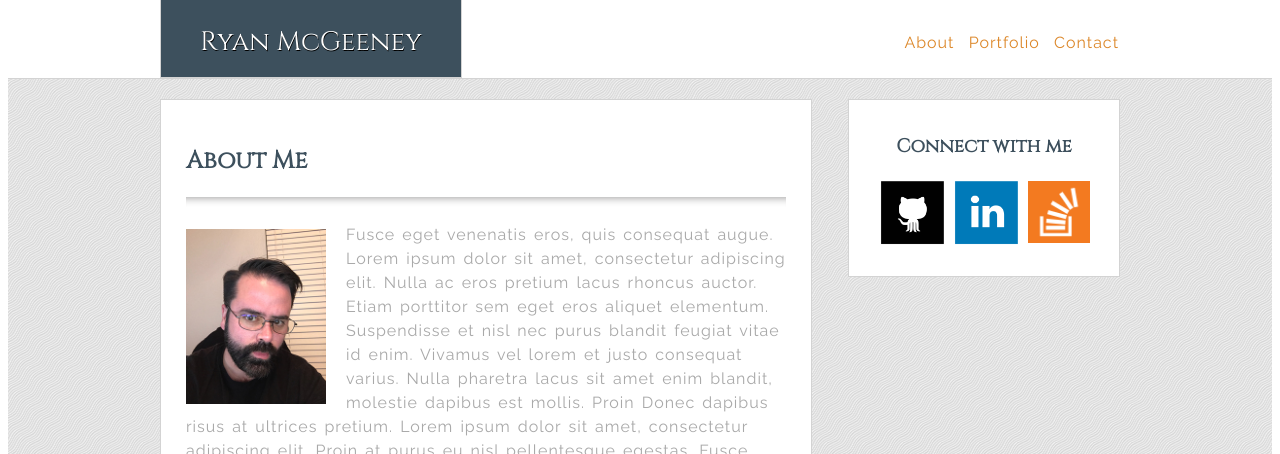
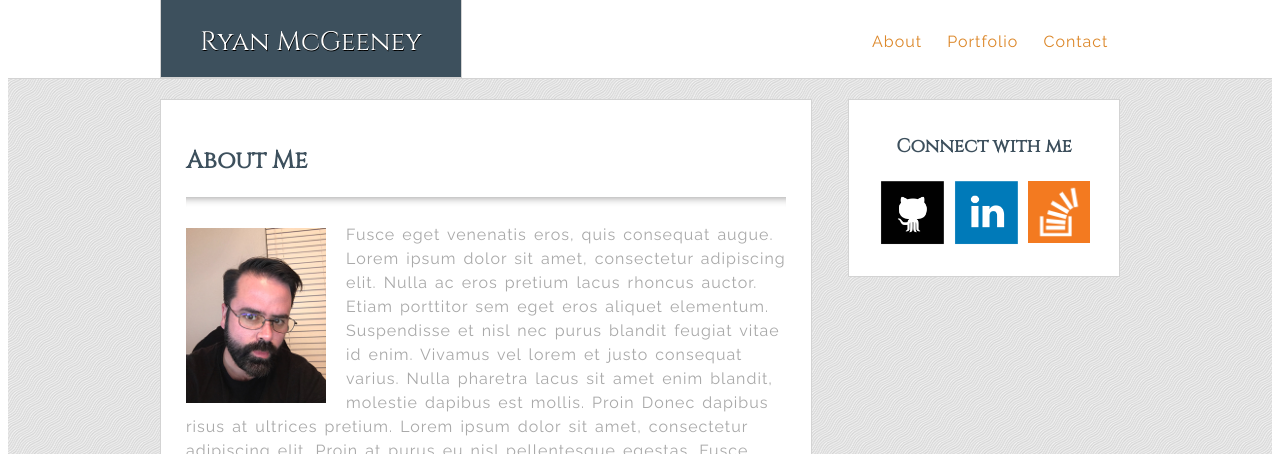
Before and after one commit to Ryan9087/Basic-Portfolio, a plain HTML site: page index.html in a window 1280 px wide. Shown: the top 454 px of the page. Drawn offline with Linux system fonts and the light colour scheme.

Commit message:
More changes

```diff
--- a/assets/css/style.css
+++ b/assets/css/style.css
@@ -5,7 +5,6 @@ h1, h2, h3 {
 
 p {
     font-family: 'Raleway', sans-serif;
-    width: 600px;
     color: darkgray;
     letter-spacing: 1px;
     word-spacing: 2px;
@@ -25,7 +24,7 @@ a:hover {
     width: 140px;
     height: auto;
     float: left;
-    padding: 14px 20px 0px 0;
+    padding: 13px 20px 0px 0;
 }
 
 .main-sectioni {
@@ -103,9 +102,10 @@ a:hover {
     float: right;
     text-align: right;
     margin: 0 0 0 0px;
-    padding: 17px 0 0px 57px;
+    padding: 34px 0 0px 410px;
     letter-spacing: 1px;
     word-spacing: 20px;
+    font-family: 'Raleway', sans-serif;
 }
 
 .nav-box:p {
--- a/index.html
+++ b/index.html
@@ -16,9 +16,9 @@
             </div>
 
             <div class="nav-box">
-               <p><a href="index.html">About</a>&nbsp
-               <a href="portfolio.html">Portfolio</a>&nbsp
-               <a href="contact.html">Contact</a></p>
+               <a href="index.html">About</a>
+               <a href="portfolio.html">Portfolio</a>
+               <a href="contact.html">Contact</a>
             </div>
         </div>
     </header>
```
Also changed, not shown: contact.html (+3 -3 lines), portfolio.html (+3 -3 lines).
